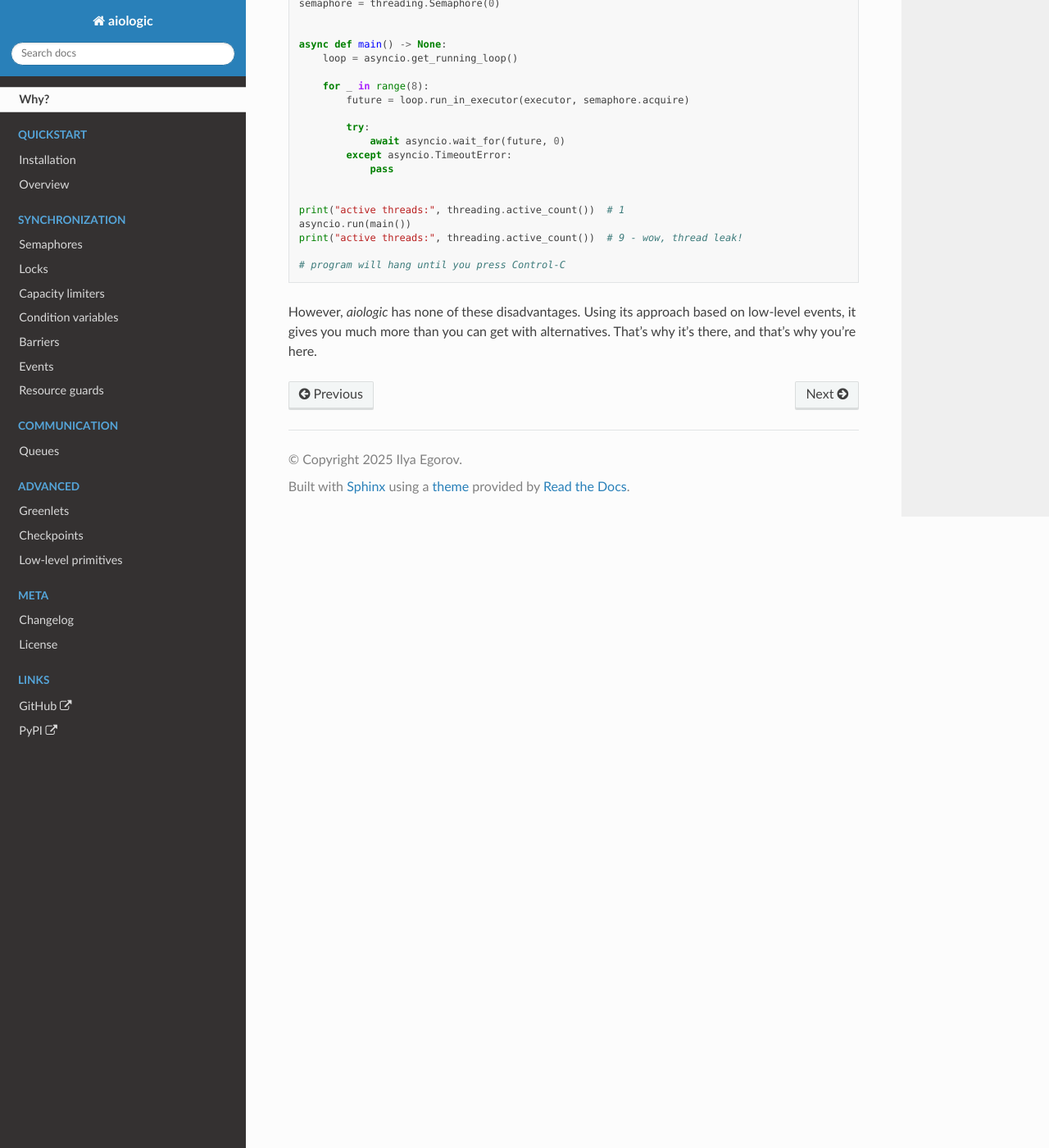
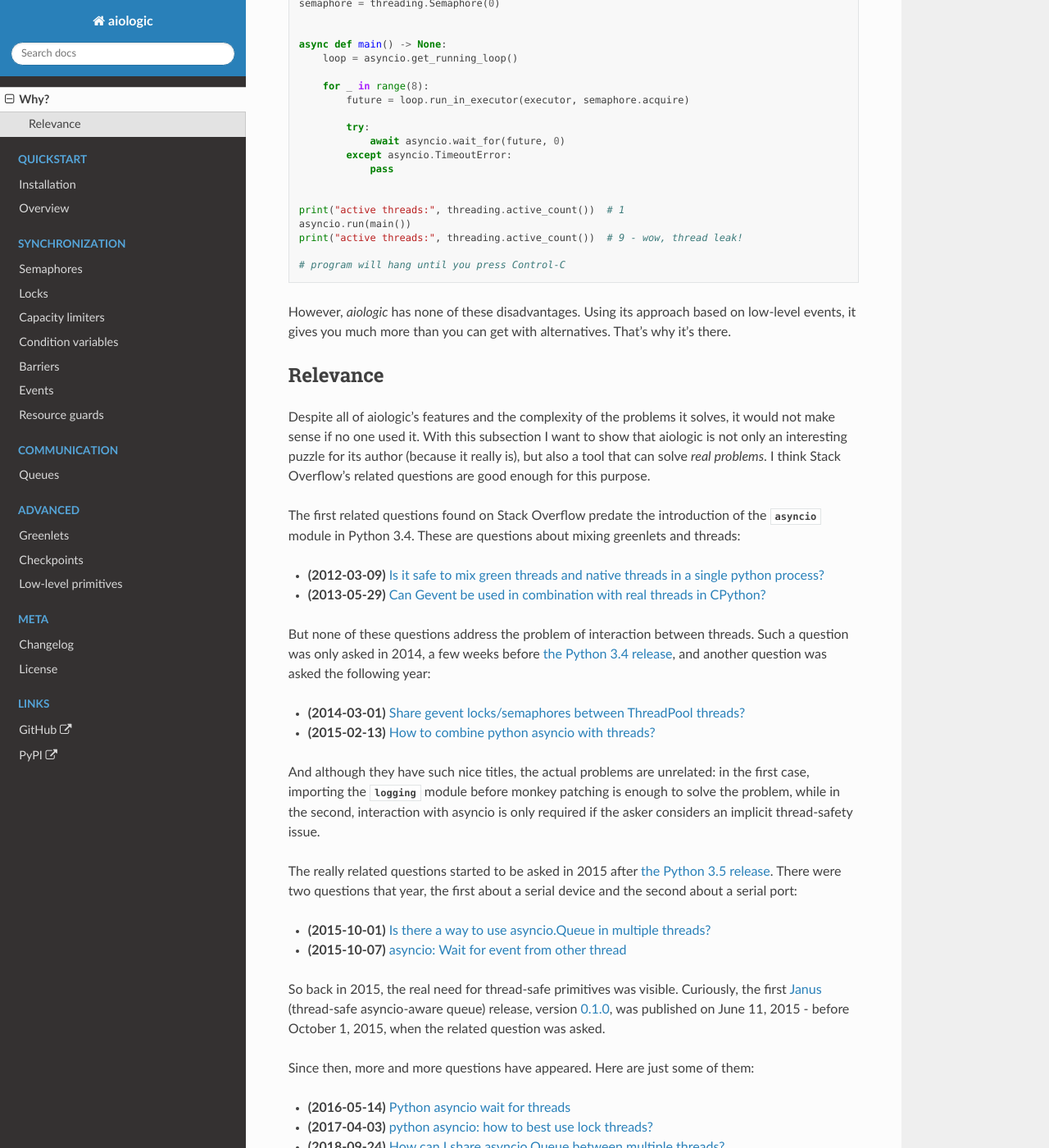
Before and after one commit to x42005e1f/aiologic, a Sphinx documentation site: the page built from docs/why.rst, in a window 1280 px wide and 1400 px high, scrolled down 1579 px. Shown: the whole window at 82% size. Built offline with Sphinx 7.4.7 and the Read the Docs theme 3.1.0, drawn with Linux system fonts in a browser that asks for light colours; some of the changed text lies outside the part shown.

Commit message:
docs: add a "Relevance" subsection

```diff
--- a/docs/why.rst
+++ b/docs/why.rst
@@ -131,4 +131,94 @@ a worker thread per call and has issues with cancellation and timeouts:
 However, *aiologic* has none of these disadvantages.
 Using its approach based on low-level events,
 it gives you much more than you can get with alternatives.
-That's why it's there, and that's why you're here.
+That's why it's there.
+
+Relevance
+---------
+
+Despite all of aiologic's features and the complexity of the problems
+it solves, it would not make sense if no one used it.
+With this subsection I want to show that aiologic is not only
+an interesting puzzle for its author (because it really is),
+but also a tool that can solve *real problems*.
+I think Stack Overflow's related questions are good enough for this purpose.
+
+The first related questions found on Stack Overflow predate
+the introduction of the :mod:`asyncio` module in Python 3.4.
+These are questions about mixing greenlets and threads:
+
+* **(2012-03-09)** `Is it safe to mix green threads and native threads
+  in a single python process?
+  <https://stackoverflow.com/q/9639466>`_
+* **(2013-05-29)** `Can Gevent be used in combination with real threads
+  in CPython?
+  <https://stackoverflow.com/q/16811982>`_
+
+But none of these questions address the problem of interaction between threads.
+Such a question was only asked in 2014, a few weeks before
+`the Python 3.4 release
+<https://www.python.org/downloads/release/python-340/>`_,
+and another question was asked the following year:
+
+* **(2014-03-01)** `Share gevent locks/semaphores between ThreadPool threads?
+  <https://stackoverflow.com/q/22108576>`_
+* **(2015-02-13)** `How to combine python asyncio with threads?
+  <https://stackoverflow.com/q/28492103>`_
+
+And although they have such nice titles, the actual problems are unrelated:
+in the first case, importing the :mod:`logging` module before monkey patching
+is enough to solve the problem, while in the second, interaction with asyncio
+is only required if the asker considers an implicit thread-safety issue.
+
+The really related questions started to be asked in 2015 after
+`the Python 3.5 release
+<https://www.python.org/downloads/release/python-350/>`_.
+There were two questions that year, the first about a serial device
+and the second about a serial port:
+
+* **(2015-10-01)** `Is there a way to use asyncio.Queue in multiple threads?
+  <https://stackoverflow.com/q/32889527>`_
+* **(2015-10-07)** `asyncio: Wait for event from other thread
+  <https://stackoverflow.com/q/33000200>`_
+
+So back in 2015, the real need for thread-safe primitives was visible.
+Curiously, the first `Janus <https://github.com/aio-libs/janus>`_
+(thread-safe asyncio-aware queue) release,
+version `0.1.0 <https://github.com/aio-libs/janus/releases/tag/v0.1.0>`_,
+was published on June 11, 2015 - before October 1, 2015,
+when the related question was asked.
+
+Since then, more and more questions have appeared. Here are just some of them:
+
+* **(2016-05-14)** `Python asyncio wait for threads
+  <https://stackoverflow.com/q/37223846>`_
+* **(2017-04-03)** `python asyncio: how to best use lock threads?
+  <https://stackoverflow.com/q/43195459>`_
+* **(2018-09-24)** `How can I share asyncio.Queue between multiple threads?
+  <https://stackoverflow.com/q/52474282>`_
+* **(2018-11-05)** `How can I synchronize asyncio with other OS threads?
+  <https://stackoverflow.com/q/53158101>`_
+* **(2019-04-24)** `How to communicate between traditional thread
+  and asyncio thread in Python?
+  <https://stackoverflow.com/q/55829852>`_
+* **(2019-07-16)** `Asyncio threadsafe primitives
+  <https://stackoverflow.com/q/57055384>`_
+* **(2020-01-08)** `Communication between async tasks and synchronous threads
+  in python
+  <https://stackoverflow.com/q/59650243>`_
+* **(2020-08-14)** `How to use threading.Lock in async function
+  while object can be accessed from multiple thread
+  <https://stackoverflow.com/q/63420413>`_
+* **(2024-08-30)** `Python Async Thread-safe Semaphore
+  <https://stackoverflow.com/q/78932535>`_
+
+And outside of the asyncio ecosystem, too:
+
+* **(2018-09-23)** `Python: ways to synchronize trio tasks and regular threads
+  <https://stackoverflow.com/q/52468911>`_
+* **(2022-12-23)** `How to receive data from python Thread in a greenlet
+  without blocking all greenlets?
+  <https://stackoverflow.com/q/74903753>`_
+
+Until now, there has been no universal library for all of these questions.
+Now there is.
```
